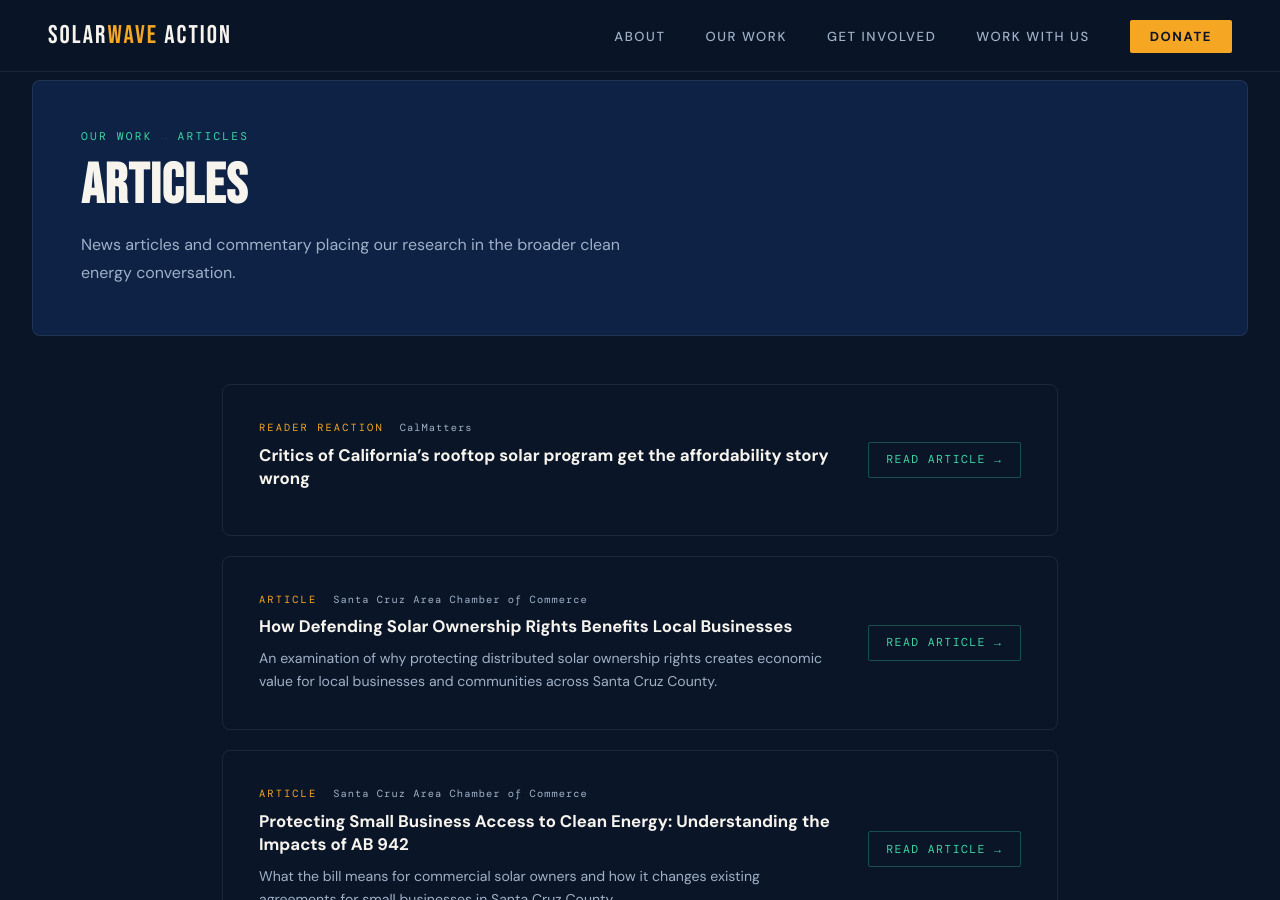
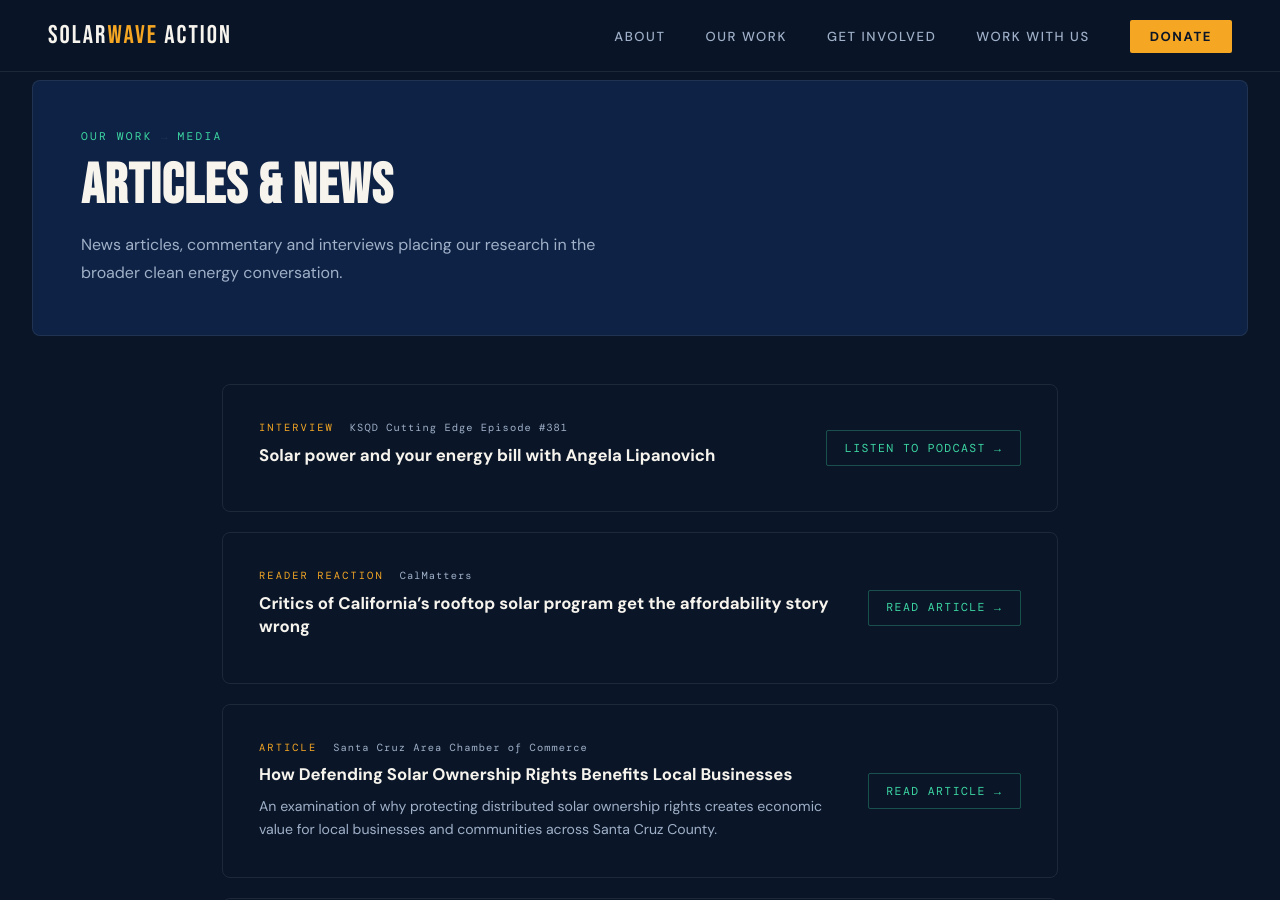
Before and after one commit to SolarWAVE-Action/solarwave-website, a Jekyll site: the page built from articles/articles.html, in a window 1280 px wide and 900 px high. Built offline with Jekyll 4.4.1, drawn with Linux system fonts in a browser that asks for light colours.

Commit message:
added podcast to articles

```diff
--- a/articles/articles.html
+++ b/articles/articles.html
@@ -80,14 +80,27 @@ permalink: /articles/
     <div class="breadcrumb">
       <a href="{{ '/our_work/' | relative_url }}">Our Work</a>
       <span class="sep">→</span>
-      <span>Articles</span>
+      <span>Media</span>
     </div>
-    <h1>Articles</h1>
-    <p>News articles and commentary placing our research in the broader clean energy conversation.</p>
+    <h1>Articles & News</h1>
+    <p>News articles, commentary and interviews placing our research in the broader clean energy conversation.</p>
   </div>
 
   <!-- ARTICLES LIST -->
   <div class="articles">
+
+    <div class="article-card">
+      <div>
+        <div class="article-meta">
+          <span class="article-tag">Interview</span>
+          <span class="article-pub">KSQD Cutting Edge Episode #381</span>
+        </div>
+        <h3>Solar power and your energy bill with Angela Lipanovich</h3>
+      </div>
+      <div class="article-action">
+        <a href="https://transform.ucsc.edu/public-resources/audio-library/" target="_blank" rel="noopener">Listen to Podcast →</a>
+      </div>
+    </div>
 
     <div class="article-card">
       <div>
--- a/blog/ab-1104-analysis/index.html
+++ b/blog/ab-1104-analysis/index.html
@@ -341,7 +341,7 @@ permalink: /blog/ab-1104-analysis/
         <h4>In this post</h4>
         <ul class="toc-list">
           <li class="active"><a href="#background">Background</a></li>
-          <li><a href="#ab-2143">How a Well-Intentioned Law Hurt the Market/a></li>
+          <li><a href="#ab-2143">How a Well-Intentioned Law Hurt the Market</a></li>
           <li><a href="#lost-opportunity">The Lost Opportunity Cost</a></li>
           <li><a href="#ab-1104">What AB 1104 Actually Does</a></li>
           <li><a href="#climate-stakes">The Climate Stakes Are Growing</a></li>
--- a/our_work/our_work.html
+++ b/our_work/our_work.html
@@ -267,9 +267,9 @@ permalink: /our_work/
   <div class="nav-cards">
     <a class="nav-card" href="{{ '/articles/' | relative_url }}">
       <div class="nav-card-label">01 — Media</div>
-      <h3>Articles</h3>
-      <p>News articles and commentary placing our research in the broader clean energy conversation.</p>
-      <div class="nav-card-arrow">Read articles →</div>
+      <h3>Articles & News</h3>
+      <p>News articles, commentary and interviews placing our research in the broader clean energy conversation.</p>
+      <div class="nav-card-arrow">See Media Content →</div>
     </a>
     <a class="nav-card" href="{{ '/reports/' | relative_url }}">
       <div class="nav-card-label">02 — Research</div>
```
